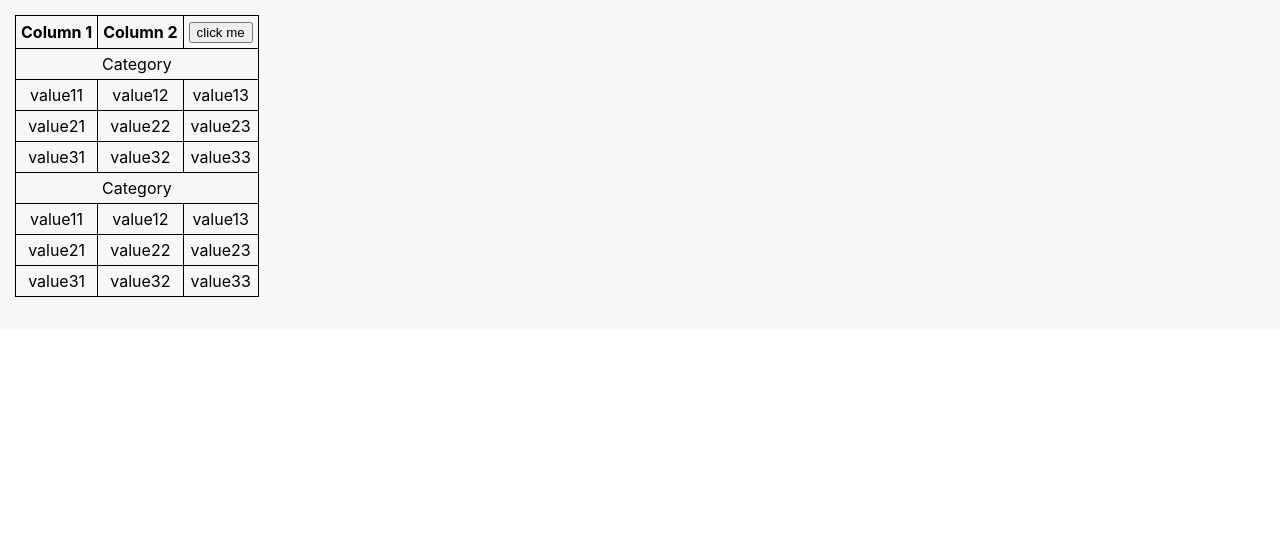
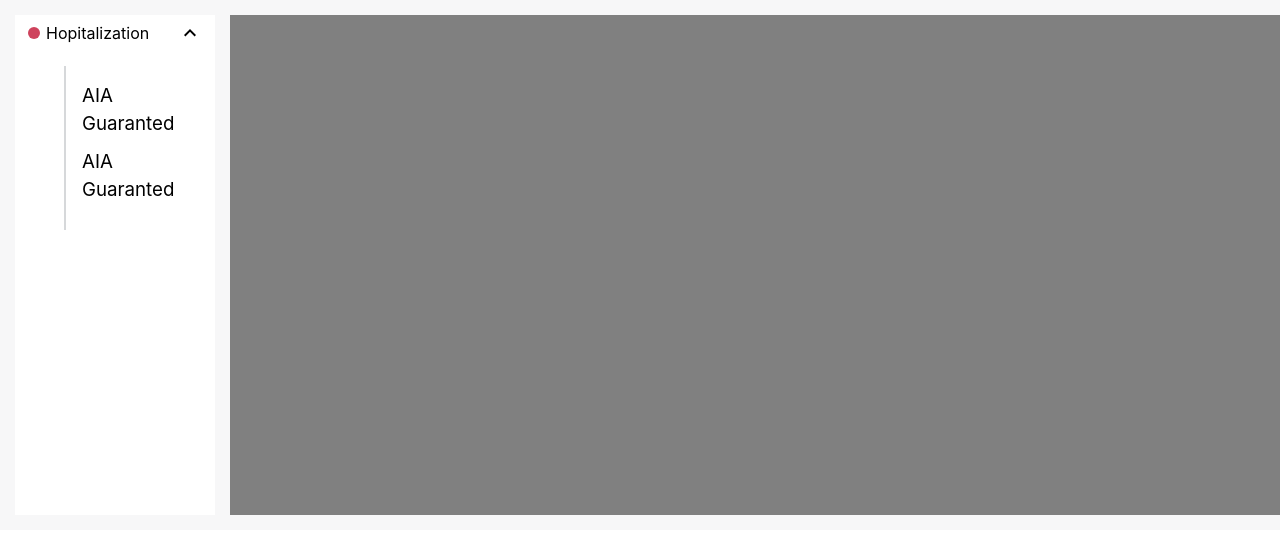
Before and after one commit to arifsoer/react-component, a React (Create React App) app: page / in a window 1280 px wide. Shown: the top 554 px of the page. Built offline with nearby package versions, Linux system fonts and the light colour scheme; the HTML template or start-up script is replaced by a standard one.

Commit message:
[ADD] implement colapse animation

```diff
--- a/src/App.tsx
+++ b/src/App.tsx
@@ -1,18 +1,21 @@
-import { useState } from "react";
+// import { useState } from "react";
 import "./App.css";
 
-import Table from "./components/table/table";
-import Sanbox from "./components/sandbox";
+// import Table from "./components/table/table";
+// import Sanbox from "./components/sandbox";
+import GraphList from "./components/GraphList/GraphList";
 
-import { tableHeader, tableData } from "./dummyData";
+// import { tableHeader, tableData } from "./dummyData";
+import { graphListData } from "./dummyData";
 
 const App = () => {
-  const [change, setChange] = useState("change");
+  // const [change, setChange] = useState("change");
 
   return (
     <div className='container'>
       {/* <Table headers={tableHeader} datas={tableData} /> */}
-      <Sanbox />
+      {/* <Sanbox /> */}
+      <GraphList data={graphListData} />
     </div>
   );
 };
--- /dev/null
+++ b/src/components/GraphList/GraphList.tsx
@@ -0,0 +1,56 @@
+import lodash from "lodash";
+import ExpandMoreIcon from "@mui/icons-material/ExpandMore";
+
+import {
+  MainContainer,
+  GraphContainer,
+  ListContainer,
+  ListItemTitle,
+  DotItem,
+  ListItemExpanded,
+  ListItem,
+} from "./styled/container";
+import { useEffect, useState } from "react";
+
+interface Props {
+  data: IGraphListData[];
+}
+
+const GraphList = ({ data }: Props) => {
+  const [isCollapsed, setIsCollapse] = useState<boolean[]>([]);
+
+  useEffect(() => {
+    setIsCollapse([true]);
+  }, []);
+
+  const collapsedHandler = (index: number) => {
+    setIsCollapse((old) => {
+      const newVal = [...old];
+      newVal[index] = !newVal[index];
+      return newVal;
+    });
+  };
+
+  const groupedData = lodash.groupBy(data, (dt) => dt.category);
+
+  return (
+    <MainContainer>
+      <ListContainer>
+        <ListItem>
+          <ListItemTitle onClick={() => collapsedHandler(0)}>
+            <DotItem />
+            <span>Hopitalization</span>
+            <ExpandMoreIcon className={isCollapsed[0] ? "rotated" : ""} />
+          </ListItemTitle>
+          <ListItemExpanded className={isCollapsed[0] ? "collapsed" : ""}>
+            <h3>AIA Guaranted</h3>
+            <h3>AIA Guaranted</h3>
+          </ListItemExpanded>
+        </ListItem>
+      </ListContainer>
+      <GraphContainer />
+    </MainContainer>
+  );
+};
+
+export default GraphList;
--- /dev/null
+++ b/src/components/GraphList/key.d.ts
@@ -0,0 +1,5 @@
+interface IGraphListData {
+  name: string;
+  category: string;
+  value: number;
+}
--- /dev/null
+++ b/src/components/GraphList/styled/container.ts
@@ -0,0 +1,80 @@
+import styled from "styled-components";
+
+export const MainContainer = styled.div`
+  display: flex;
+`;
+
+export const ListContainer = styled.div`
+  width: 200px;
+  height: 500px;
+  background-color: #ffffff;
+  margin-right: 15px;
+`;
+
+export const ListItem = styled.div`
+  display: flex;
+  flex-flow: row wrap;
+`;
+
+export const ListItemTitle = styled.div`
+  display: flex;
+  flex: 1;
+  align-items: center;
+  padding: 6px 13px;
+  margin-bottom: 15px;
+  &:hover {
+    cursor: pointer;
+  }
+  span {
+    padding: 0 6px;
+    text-align: left;
+    flex: 1;
+    font-size: 16px;
+  }
+  svg {
+    transition: transform 0.5s;
+  }
+  svg.rotated {
+    transform: rotate(180deg);
+  }
+`;
+
+export const ListItemExpanded = styled.div`
+  flex: 1;
+  display: flex;
+  flex-flow: row wrap;
+  text-align: left;
+  margin-left: 49px;
+
+  border-left: 0;
+  overflow: hidden;
+  transition: all 0.5s ease-in-out;
+  line-height: 0;
+  padding: 0 1em;
+  color: transparent;
+  &.collapsed {
+    line-height: 1.5;
+    padding-top: 1em;
+    padding-bottom: 1em;
+    color: black;
+    border-left: 2px solid #d6d8da;
+  }
+  h3 {
+    font-weight: normal;
+    margin: 0 0 10px 0;
+  }
+`;
+
+export const DotItem = styled.div`
+  background-color: #ce425c;
+  width: 12px;
+  height: 12px;
+  border-radius: 50%;
+`;
+
+export const GraphContainer = styled.div`
+  flex: 1;
+  height: 500px;
+  width: 100px;
+  background-color: grey;
+`;
--- a/src/dummyData.ts
+++ b/src/dummyData.ts
@@ -152,3 +152,36 @@ export const tableData: ITableData[] = [
     earlyCI: "-",
   },
 ];
+
+export const graphListData: IGraphListData[] = [
+  {
+    name: "AIA Guaranteed",
+    category: "Hospitalization",
+    value: 60,
+  },
+  {
+    name: "AIA Guaranteed",
+    category: "Hospital Inc.",
+    value: 50,
+  },
+  {
+    name: "AIA Guaranteed",
+    category: "Death",
+    value: 20,
+  },
+  {
+    name: "Direct - AIA Term Cover",
+    category: "Death",
+    value: 60,
+  },
+  {
+    name: "AIA Guaranteed",
+    category: "Early CI",
+    value: 30,
+  },
+  {
+    name: "AIA Guaranteed",
+    category: "Major CI",
+    value: 40,
+  },
+];
```
